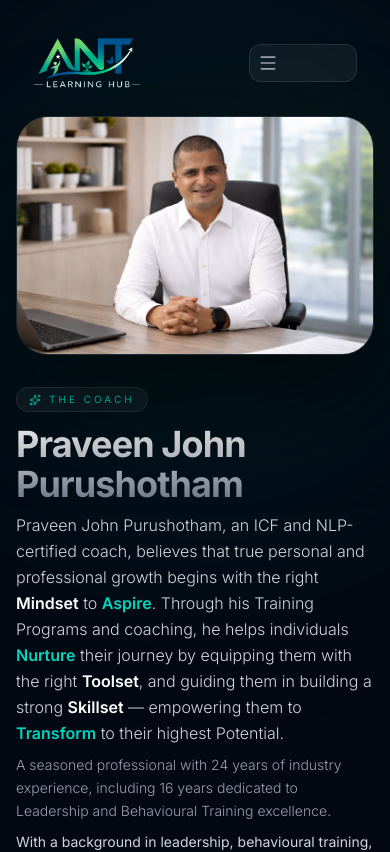
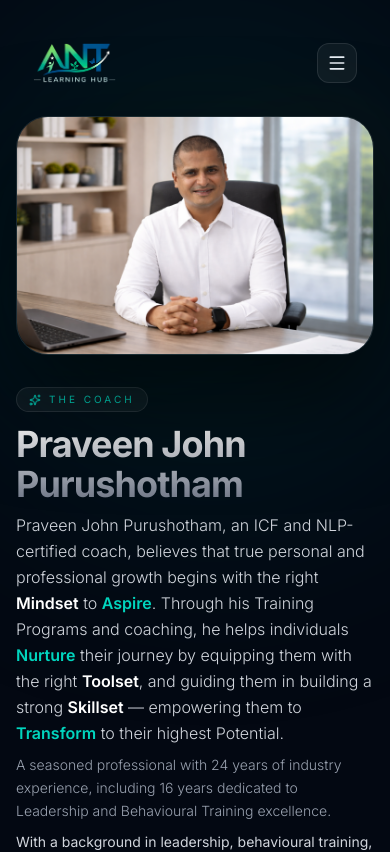
Before and after one commit to Shrey246/Ant-Learning-Hub, a Next.js app: page /about in a window 390 px wide. Shown: the top 852 px of the page. Built offline with nearby package versions, Linux system fonts and the light colour scheme.

Commit message:
fixed navbar buttons

```diff
--- a/app/components/Navbar.js
+++ b/app/components/Navbar.js
@@ -222,7 +222,7 @@ export default function Navbar() {
         }`}
       >
       <div
-        className={`mx-auto max-w-7xl grid grid-cols-3 items-center rounded-2xl px-4 py-2.5 sm:px-6
+        className={`mx-auto max-w-7xl flex items-center justify-between lg:grid lg:grid-cols-3 rounded-2xl px-4 py-2.5 sm:px-6
         border transition-all duration-500 ease-in-out
         ${
           scrolled && !showBooking
@@ -279,8 +279,7 @@ export default function Navbar() {
           </div>
         </div>
 
-        <div className="flex justify-end">
-          {/* CTA BUTTON */}
+        <div className="flex items-center justify-end w-full lg:w-auto">
           <div className="hidden lg:block">
             <button
               onClick={() => setShowBooking(true)}
@@ -290,15 +289,14 @@ export default function Navbar() {
               <ArrowRight size={16} className="transition-transform group-hover:translate-x-0.5" />
             </button>
           </div>
+
+          <button
+            onClick={() => setMenuOpen(!menuOpen)}
+            className="lg:hidden flex items-center justify-center w-10 h-10 aspect-square rounded-xl bg-white/5 border border-white/10 ml-auto"
+          >
+            {menuOpen ? <X size={20} /> : <Menu size={20} />}
+          </button>
         </div>
-
-        {/* MOBILE TOGGLE */}
-        <button
-          onClick={() => setMenuOpen(!menuOpen)}
-          className="lg:hidden rounded-xl border border-white/10 bg-white/5 p-2 text-gray-400 hover:text-white transition-colors"
-        >
-          {menuOpen ? <X size={20} /> : <Menu size={20} />}
-        </button>
       </div>
 
       {/* MOBILE MENU */}
```
